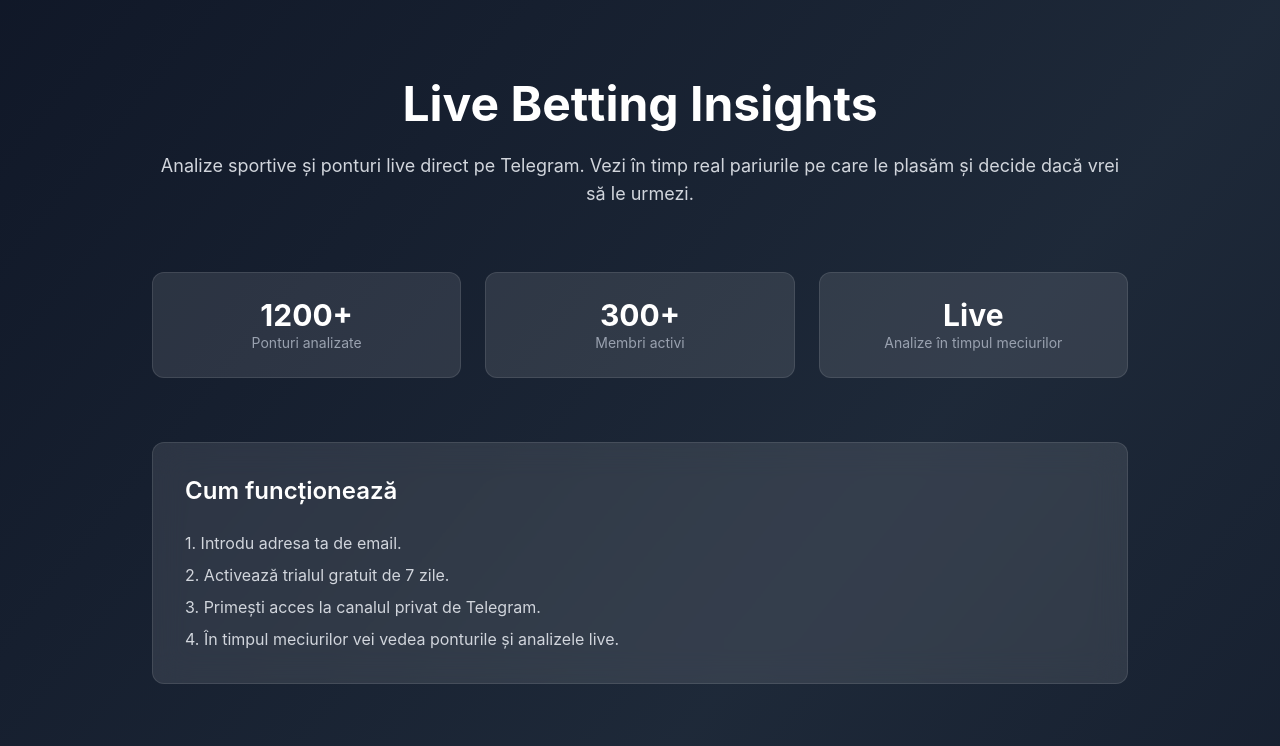
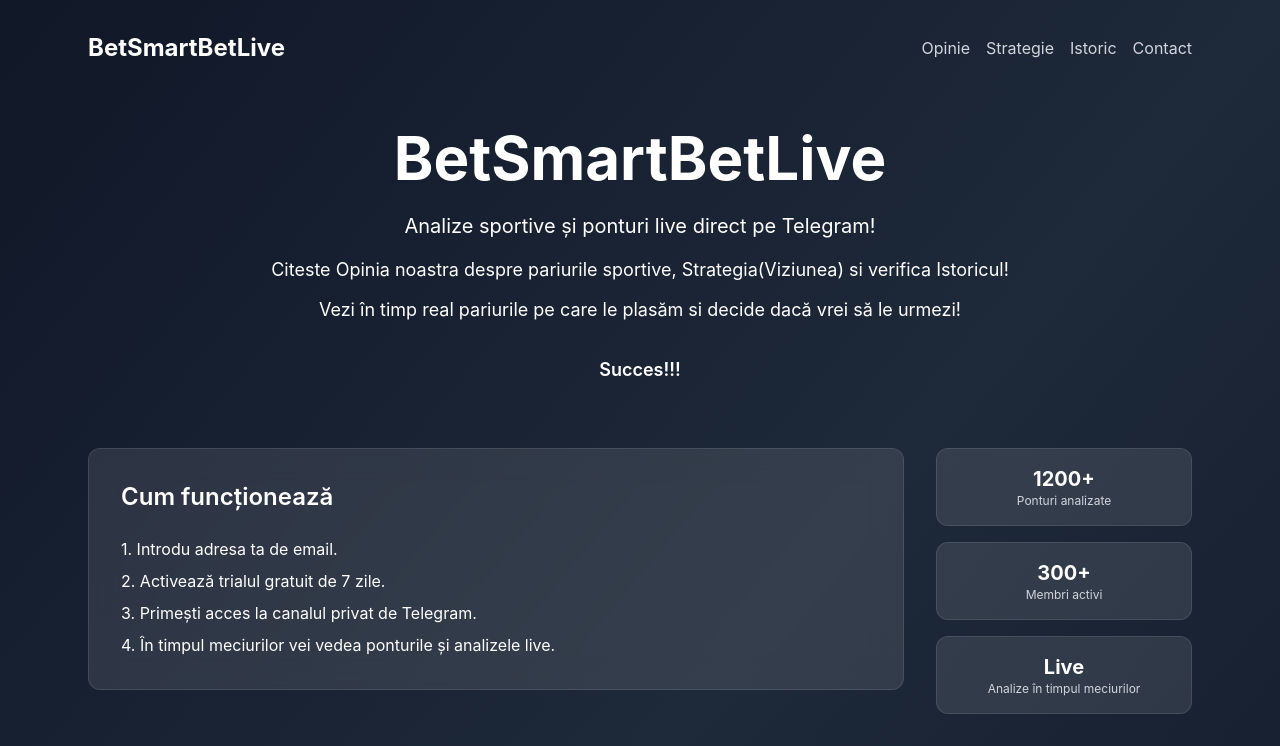
Before and after one commit to nidarg/bett, a React app in the folder frontend/: page / in a window 1280 px wide. Shown: the top 746 px of the page. Built offline with nearby package versions, Linux system fonts and the light colour scheme; no server answers; the HTML template or start-up script is replaced by a standard one.

Commit message:
create strategy opinion and contac pages

```diff
--- a/frontend/src/App.jsx
+++ b/frontend/src/App.jsx
@@ -1,19 +1,29 @@
 import { BrowserRouter, Routes, Route } from "react-router-dom"
+import PageLayout from "./components/PageLayout"
 import HomePage from "./pages/HomePage"
 import SuccessPage from "./pages/SuccessPage"
 import CancelPage from "./pages/CancelPage"
 import ActivationPage from "./pages/ActivationPage"
 import HistoryPage from "./pages/HistoryPage"
+import OpiniePage from "./pages/OpiniePage"
+import StrategiePage from "./pages/StrategiePage"
+import ContactPage from "./pages/ContactPage"
 
 function App() {
   return (
     <BrowserRouter>
       <Routes>
-        <Route path="/" element={<HomePage />} />
+        <Route element={<PageLayout />}>
+          <Route path="/" element={<HomePage />} />
+          <Route path="/opinie" element={<OpiniePage />} />
+          <Route path="/strategie" element={<StrategiePage />} />
+          <Route path="/history" element={<HistoryPage />} />
+          <Route path="/contact" element={<ContactPage />} />
+        </Route>
+
         <Route path="/success" element={<SuccessPage />} />
         <Route path="/cancel" element={<CancelPage />} />
         <Route path="/activate" element={<ActivationPage />} />
-        <Route path="/history" element={<HistoryPage />} />
       </Routes>
     </BrowserRouter>
   )
--- /dev/null
+++ b/frontend/src/components/Navbar.jsx
@@ -0,0 +1,40 @@
+import { Link, useLocation } from "react-router-dom"
+
+function Navbar() {
+  const location = useLocation()
+
+  const navItems = [
+    { label: "Opinie", to: "/opinie" },
+    { label: "Strategie", to: "/strategie" },
+    { label: "Istoric", to: "/history" },
+    { label: "Contact", to: "/contact" }
+  ]
+
+  const isActive = (path) => location.pathname === path
+
+  return (
+    <header className="flex flex-col md:flex-row items-center justify-between gap-6 mb-16">
+      <Link to="/" className="text-2xl font-bold">
+        BetSmartBetLive
+      </Link>
+
+      <nav className="flex flex-wrap items-center justify-center gap-4 text-sm md:text-base">
+        {navItems.map((item) => (
+          <Link
+            key={item.to}
+            to={item.to}
+            className={`transition ${
+              isActive(item.to)
+                ? "text-white font-semibold"
+                : "text-gray-300 hover:text-white"
+            }`}
+          >
+            {item.label}
+          </Link>
+        ))}
+      </nav>
+    </header>
+  )
+}
+
+export default Navbar
--- /dev/null
+++ b/frontend/src/components/PageLayout.jsx
@@ -0,0 +1,15 @@
+import { Outlet } from "react-router-dom"
+import Navbar from "./Navbar"
+
+function PageLayout({ maxWidth = "max-w-6xl" }) {
+  return (
+    <div className="min-h-screen bg-gradient-to-br from-gray-900 via-gray-800 to-gray-900 text-white">
+      <div className={`${maxWidth} mx-auto px-6 py-8`}>
+        <Navbar />
+        <Outlet />
+      </div>
+    </div>
+  )
+}
+
+export default PageLayout
--- /dev/null
+++ b/frontend/src/components/StatsAside.jsx
@@ -0,0 +1,20 @@
+const StatsAside = () => (
+  <aside className="w-full lg:w-64 shrink-0">
+    <div className="grid grid-cols-1 gap-4">
+      <div className="bg-white/10 p-4 rounded-xl border border-white/10 text-center">
+        <p className="text-xl font-bold text-white">1200+</p>
+        <p className="text-gray-300 text-xs">Ponturi analizate</p>
+      </div>
+
+      <div className="bg-white/10 p-4 rounded-xl border border-white/10 text-center">
+        <p className="text-xl font-bold text-white">300+</p>
+        <p className="text-gray-300 text-xs">Membri activi</p>
+      </div>
+
+      <div className="bg-white/10 p-4 rounded-xl border border-white/10 text-center">
+        <p className="text-xl font-bold text-white">Live</p>
+        <p className="text-gray-300 text-xs">Analize în timpul meciurilor</p>
+      </div>
+    </div>
+  </aside>
+)
--- /dev/null
+++ b/frontend/src/pages/ContactPage.jsx
@@ -0,0 +1,23 @@
+
+function ContactPage() {
+  return (
+
+      <section className="bg-white/10 backdrop-blur-lg rounded-xl p-8 border border-white/10">
+        <h1 className="text-4xl font-bold mb-6">Contact</h1>
+
+        <div className="space-y-4 text-gray-300 leading-7">
+          <p>
+            Pentru întrebări legate de acces, trial, abonament sau funcționarea serviciului,
+            ne poți scrie la adresa de email de mai jos.
+          </p>
+
+          <p className="text-white font-semibold text-lg">
+            bet_smart_bet_live@gmail.com
+          </p>
+        </div>
+      </section>
+
+  )
+}
+
+export default ContactPage
--- a/frontend/src/pages/HomePage.jsx
+++ b/frontend/src/pages/HomePage.jsx
@@ -13,7 +13,6 @@
   const API_URL = import.meta.env.VITE_API_URL
 
   const onSubmit = async (data) => {
-
     try {
       setLoading(true)
       setErrorMessage("")
@@ -41,58 +40,82 @@
     }
   }
 
+  const StatsAside = () => (
+    <aside className="w-full lg:w-64 shrink-0">
+      <div className="grid grid-cols-1 gap-4">
+        <div className="bg-white/10 p-4 rounded-xl border border-white/10 text-center">
+          <p className="text-xl font-bold text-white">1200+</p>
+          <p className="text-gray-300 text-xs">Ponturi analizate</p>
+        </div>
+
+        <div className="bg-white/10 p-4 rounded-xl border border-white/10 text-center">
+          <p className="text-xl font-bold text-white">300+</p>
+          <p className="text-gray-300 text-xs">Membri activi</p>
+        </div>
+
+        <div className="bg-white/10 p-4 rounded-xl border border-white/10 text-center">
+          <p className="text-xl font-bold text-white">Live</p>
+          <p className="text-gray-300 text-xs">
+            Analize în timpul meciurilor
+          </p>
+        </div>
+      </div>
+    </aside>
+  )
+
   return (
-    <div className="min-h-screen bg-gradient-to-br from-gray-900 via-gray-800 to-gray-900 text-white">
-      <div className="max-w-5xl mx-auto px-6 py-20">
-        <h1 className="text-5xl font-bold text-center mb-6">
-          Live Betting Insights
+    <div className="text-white">
+      {/* HERO */}
+      <section className="text-center mb-16">
+        <h1 className="text-5xl md:text-6xl font-bold mb-6">
+          BetSmartBetLive
         </h1>
 
-        <p className="text-center text-gray-300 mb-16 text-lg">
-          Analize sportive și ponturi live direct pe Telegram.
-          Vezi în timp real pariurile pe care le plasăm și decide
-          dacă vrei să le urmezi.
+        <p className="text-lg md:text-xl mb-4 max-w-3xl mx-auto">
+          Analize sportive și ponturi live direct pe Telegram!
         </p>
 
-        <div className="grid grid-cols-1 md:grid-cols-3 gap-6 mb-16 text-center">
-          <div className="bg-white/10 p-6 rounded-xl border border-white/10">
-            <p className="text-3xl font-bold">1200+</p>
-            <p className="text-gray-400 text-sm">Ponturi analizate</p>
-          </div>
+        <p className="mb-3 max-w-4xl mx-auto text-lg">
+          Citeste Opinia noastra despre pariurile sportive, Strategia(Viziunea) si verifica Istoricul!
+        </p>
 
-          <div className="bg-white/10 p-6 rounded-xl border border-white/10">
-            <p className="text-3xl font-bold">300+</p>
-            <p className="text-gray-400 text-sm">Membri activi</p>
-          </div>
+        <p className="mb-8 max-w-4xl mx-auto text-lg">
+          Vezi în timp real pariurile pe care le plasăm si decide dacă vrei să le urmezi!
+        </p>
 
-          <div className="bg-white/10 p-6 rounded-xl border border-white/10">
-            <p className="text-3xl font-bold">Live</p>
-            <p className="text-gray-400 text-sm">Analize în timpul meciurilor</p>
-          </div>
-        </div>
+        <p className="font-semibold text-lg">
+          Succes!!!
+        </p>
+      </section>
 
+      {/* MAIN LAYOUT */}
+      <div className="flex flex-col lg:flex-row gap-8 items-start">
+        {/* LEFT */}
+        <div className="flex-1 w-full">
+          {/* Cum functioneaza */}
           <div className="bg-white/10 backdrop-blur-lg rounded-xl p-8 mb-16 border border-white/10">
             <h2 className="text-2xl font-semibold mb-6">
               Cum funcționează
             </h2>
 
-          <p className="text-gray-300 mb-2">
+            <p className="mb-2">
               1. Introdu adresa ta de email.
             </p>
 
-          <p className="text-gray-300 mb-2">
+            <p className="mb-2">
               2. Activează trialul gratuit de 7 zile.
             </p>
 
-          <p className="text-gray-300 mb-2">
+            <p className="mb-2">
               3. Primești acces la canalul privat de Telegram.
             </p>
 
-          <p className="text-gray-300">
+            <p>
               4. În timpul meciurilor vei vedea ponturile și analizele live.
             </p>
           </div>
 
+          {/* FAQ */}
           <div className="bg-white/10 rounded-xl p-8 mb-16 border border-white/10">
             <h2 className="text-2xl font-semibold mb-6">
               Întrebări frecvente
@@ -100,32 +123,33 @@
 
             <div className="mb-4">
               <p className="font-semibold">Cum primesc ponturile?</p>
-            <p className="text-gray-300 text-sm">
+              <p className="text-sm">
                 După activarea trialului vei primi acces la canalul privat de Telegram.
               </p>
             </div>
 
             <div className="mb-4">
               <p className="font-semibold">Trebuie să pariez?</p>
-            <p className="text-gray-300 text-sm">
+              <p className="text-sm">
                 Nu. Serviciul oferă doar analiză și informații. Decizia de a paria îți aparține.
               </p>
             </div>
 
             <div>
               <p className="font-semibold">Pot anula abonamentul?</p>
-            <p className="text-gray-300 text-sm">
+              <p className="text-sm">
                 Da, abonamentul poate fi anulat oricând din platforma de plată.
               </p>
             </div>
           </div>
 
+          {/* Responsible */}
           <div className="bg-yellow-500/10 border border-yellow-400 rounded-xl p-6 mb-16">
             <h3 className="font-semibold mb-2 text-yellow-300">
               Responsible Gambling
             </h3>
 
-          <p className="text-sm text-gray-300">
+            <p className="text-sm">
               Pariurile sportive implică risc financiar și pot crea dependență.
               Acest serviciu oferă doar analiză și informații sportive.
               Nu garantăm profituri. Serviciul este destinat persoanelor peste 18 ani.
@@ -133,6 +157,7 @@
             </p>
           </div>
 
+          {/* FORM */}
           <div className="bg-white/10 backdrop-blur-lg rounded-xl p-8 border border-white/10">
             <h2 className="text-xl font-semibold mb-4">
               Începe trialul gratuit
@@ -173,6 +198,17 @@
               </button>
             </form>
           </div>
+
+          {/* MOBILE STATS */}
+          <div className="mt-8 block lg:hidden">
+            <StatsAside />
+          </div>
+        </div>
+
+        {/* DESKTOP STATS */}
+        <div className="hidden lg:block">
+          <StatsAside />
+        </div>
       </div>
     </div>
   )
--- /dev/null
+++ b/frontend/src/pages/OpiniePage.jsx
@@ -0,0 +1,28 @@
+
+function OpiniePage() {
+  return (
+
+      <section className="bg-white/30 backdrop-blur-lg rounded-xl p-8 border border-white/10">
+        <h1 className="text-4xl font-bold mb-6">Opinie</h1>
+
+        <div className="space-y-5 text-gray-300 leading-7">
+          <p>
+            Experiența noastră cu pariurile sportive justifică pariurile <span className="font-bold text-red-700">"live"</span>.
+           <span className="font-bold text-red-700">1%</span> din cei ce pariaza castiga pe termen lung.
+          </p>
+
+          <p>
+Cotele la pariuri sportive sunt <span className="font-bold text-red-700">CALCULATE</span> impotriva jucatorului.
+ Matematica demostreaza acest lucru, s-au facut studii si simulari.            simulări și suficiente exemple care confirmă acest dezechilibru.
+          </p>
+
+          <p>
+            Exista dovezi si scandaluri in presa despre foarte multe meciuri trucate indiferent de sport.
+          </p>
+        </div>
+      </section>
+
+  )
+}
+
+export default OpiniePage
--- /dev/null
+++ b/frontend/src/pages/StrategiePage.jsx
@@ -0,0 +1,42 @@
+
+function StrategiePage() {
+  return (
+
+
+
+      <section className="bg-white/50 backdrop-blur-lg rounded-xl p-8 border border-white/10">
+        <h1 className="text-4xl font-bold mb-6">Strategie</h1>
+
+        <div className="space-y-5 text-gray-300 leading-7">
+          <p className="text-green-700">
+               Echipa noastra urmareste  meciurile si determina motivatia sportivilor.
+          </p>
+          <p className="text-red-700">Casele de pariuri ofera cote mai mari ca 1  cand exista sanse reale sa pierzi.
+</p>
+<p className="text-red-700">Poti sa pierzi pe o cota de 1.01 chiar daca pare cel mai sigur pariu.
+</p>
+<p className="text-red-700">Daca esti o persoana emotiva , care nu poate  sa accepte ca pariurile sunt facute sa pierzi NU JUCA!
+</p>
+<p className="text-red-700">Pe Internet exista sisteme si strategii, 99% sunt minciuni, informatii puse  intentionat sa atraga persoane spre acest domeniu si sa piarda bani.
+</p>
+<p className="text-green-700">Ai nevoie de DISCIPLINA! DISCIPLINA! DISCIPLINA!
+</p>
+<p className="text-green-700">Ai nevoie de RABDARE! RABDARE! RABDARE!
+</p>
+<p className="text-green-700">Ai nevoie de un BUGET,  bani pe care poti sa i pierzi si sa nu te afecteze.
+</p>
+<p className="text-green-700">Ai nevoie de o strategie pe termen lung, pe care sa o urmezi STRICT.
+</p>
+<p className="text-green-700">Analizele  noastre iti vor mari considerabil sansele sa castigi.
+</p>
+<p className="text-green-700">Ai nevoie de cont online la 1-2 case de pariuri care sa ofere cote pe cornere, suturi pe poarta, suturi, cartonase ETC.
+</p>
+<p className="text-green-700">Pentru cei ce vor sa joace si sa obtina un venit suplimentar prin castiguri mici, putem pune la dispozitie in privat strategii reale care maresc sansele de castig.
+</p>
+        </div>
+      </section>
+
+  )
+}
+
+export default StrategiePage
```
Lines whose indentation alone changed are shown as unchanged.
